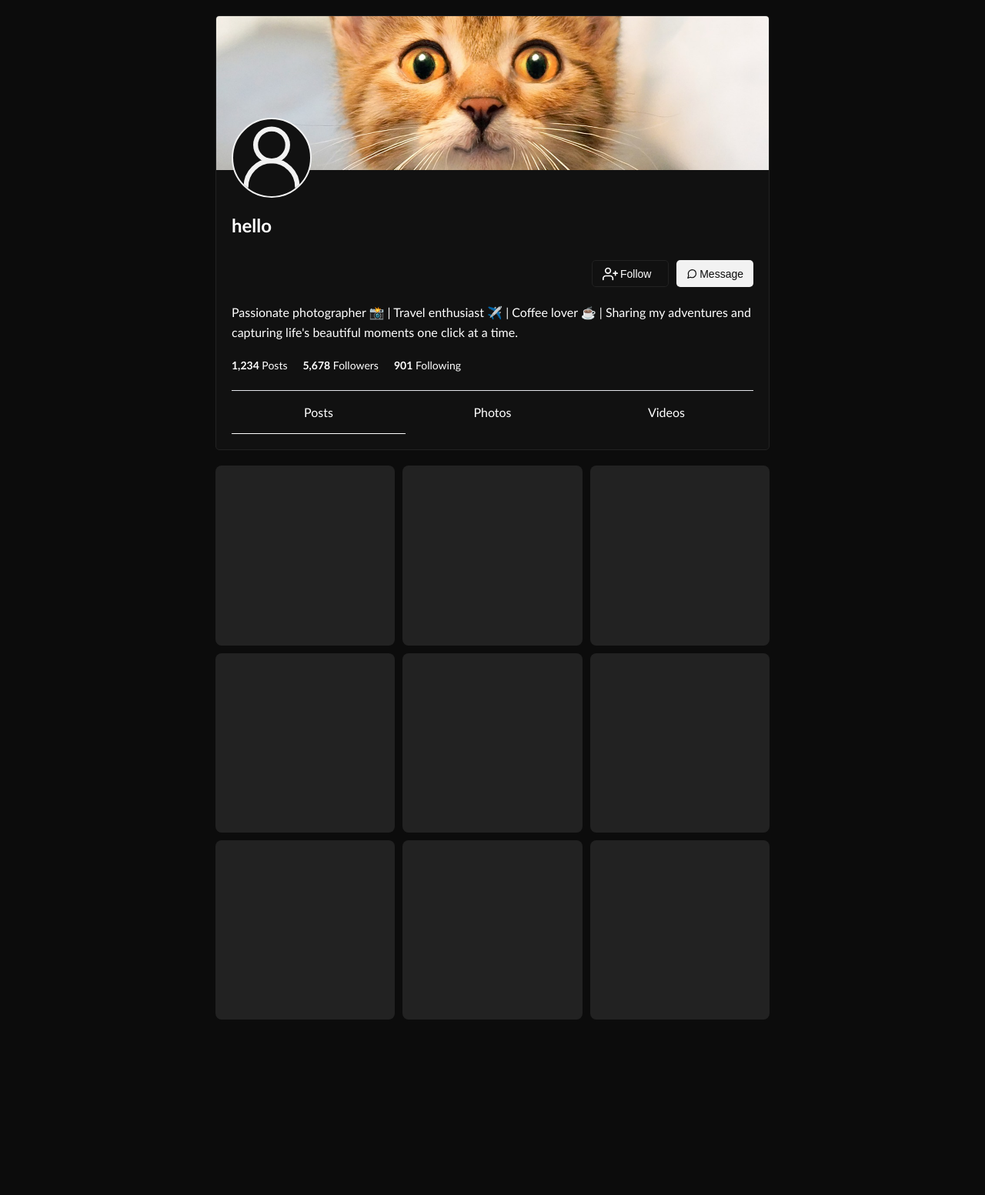
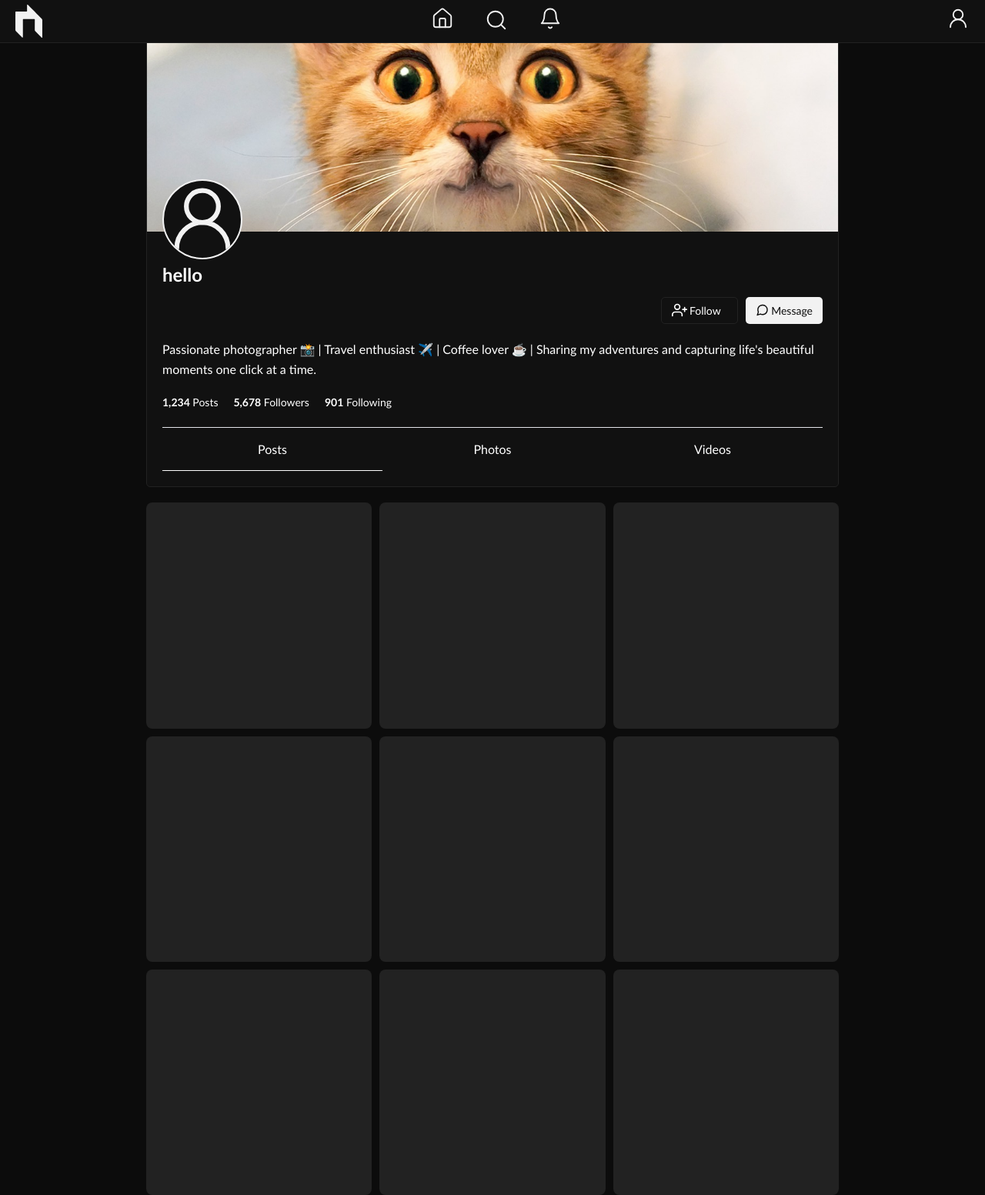
Before and after one commit to BABAROKA/mendax, a PHP site: page /profile/profile.html in a window 1280 px wide. Shown: the whole page at 77% size. Before the commit the page ends 1325 px from the top, so only its background shows below. Run offline with PHP 8.4, Linux system fonts and the light colour scheme.

Commit message:
navbar added

```diff
--- a/profile/profile.css
+++ b/profile/profile.css
@@ -7,14 +7,131 @@
     --secondary-white: #e2e2e2;
 }
 
+* {
+    padding: 0;
+    margin: 0;
+    font-family: 'Trebuchet MS', sans-serif;
+}
+
+
+header {
+    background-color: var(--main-black);
+    position: fixed;
+    top: 0;
+    width: 100%;
+    height: 55px;
+    display: flex;
+    justify-content: space-between;
+    align-items: center;
+    z-index: 999;
+    border-bottom: var(--secondary-black) solid 1px
+}
+
+.profile {
+    width: 30px;
+    margin-right: 20px;
+    transition: transform 0.1s ease;
+}
+
+.profile:hover {
+    transform: scale(1.15);
+}
+
+.nav-container {
+    display: flex;
+    align-items: center;
+    list-style: none;
+}
+
+.nav-container li {
+    padding-left: 20px;
+    padding-right: 20px;
+}
+
+.nav-container li a {
+    text-decoration: none;
+}
+
+.search {
+    display: flex;
+    align-items: center;
+}
+
+#toggle-input {
+    display: none;
+    width: 200px;
+    height: 30px;
+    border-radius: 5px;
+    border: none;
+    padding-left: 15px;
+    outline: none;
+    font-size: 18px;
+    background-color: var(--main-white);
+}
+
+#toggle-input::placeholder {
+    color: var(--black);
+    opacity: 0.5;
+}
+
+#toggle-button{
+    cursor: pointer;
+    border: none;
+    background-color: var(--main-black);
+    transition: transform 0.1s ease;
+}
+
+#toggle-button:hover{
+    transform: scale(1.15);
+}
+
+#toggle-button img{
+    width: 30px;
+}
+
+.nav-container li a img {
+    width: 30px;
+    transition: transform 0.1s ease;
+}
+
+.nav-container li a img:hover {
+    transform: scale(1.15);
+}
+
+.logo {
+    width: 35px;
+    padding: 5px;
+    padding-left: 20px;
+}
+
+.messaging {
+    display: none;
+    margin-left: 20px;
+    background-color: var(--main-black);
+    border: none;
+}
+
+.messaging img {
+    width: 30px;
+    transition: transform 0.1s ease;
+}
+
+.messaging img:hover {
+    transform: scale(1.15);
+}
+
 body {
     font-family: 'Trebuchet MS', sans-serif;
     line-height: 1.6;
-    max-width: 720px;
     margin: 0 auto;
-    padding: 20px;
     background-color: var(--black);
 }
+
+.profile-container {
+    max-width: 900px;
+    margin: auto;
+}
+
 .profile-card {
     background-color: var(--main-black);
     border-radius: 5px;
@@ -23,7 +140,7 @@ body {
 }
 .cover-image {
     width: 100%;
-    height: 200px;
+    height: 300px;
     object-fit: cover;
 }
 .profile-content {
--- a/profile/profile.html
+++ b/profile/profile.html
@@ -7,8 +7,24 @@
     <link rel="stylesheet" href="profile.css">
     <script src="profile.js"></script>
 </head>
+<header>
+    <img draggable="false" class="logo" src="../data/images/logo-white.svg" alt="Logo">
+    <button class="messaging" onclick="showMessages()"><img draggable="false" src="../data/images/messages-white.svg" alt="Messages"></button>
+    <nav class="nav-main">
+        <ul class="nav-container">
+            <li><a href="home.html"><img draggable="false" src="../data/images/home-white.svg" alt="Home"></a></li>
+            <li class="search">
+                <button id="toggle-button" onclick="toggleSearch()"><img draggable="false" src="../data/images/search-white.svg" alt="Search"></button>
+                <input id="toggle-input" type="text" placeholder="Search">
+            </li>
+            <li><a href="home.html"><img draggable="false" src="../data/images/bell-white.svg" alt="Notification"></a></li>
+        </ul>
+    </nav>
+    <a href="../profile/profile.html"><img draggable="false" class="profile" src="../data/images/profile-white.svg" alt="Profile"></a>
+</header>
 
 <body>
+<div class="profile-container">
     <div class="profile-card">
         <img src="../data/images/users/cat.jpg?height=200&width=600" alt="Cover" class="cover-image">
         <div class="profile-content">
@@ -50,5 +66,6 @@
         <div class="content-item"></div>
         <div class="content-item"></div>
     </div>
+</div>
 </body>
 </html>
```
